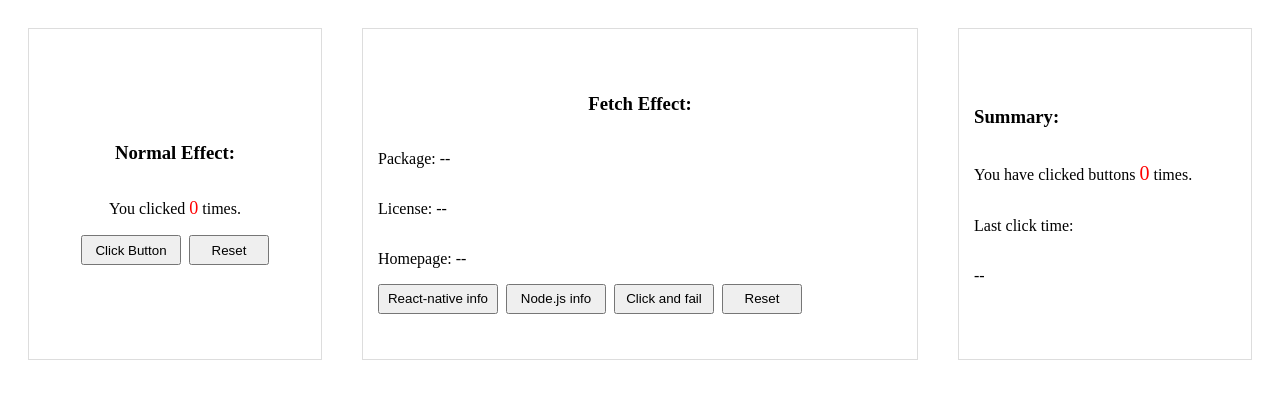
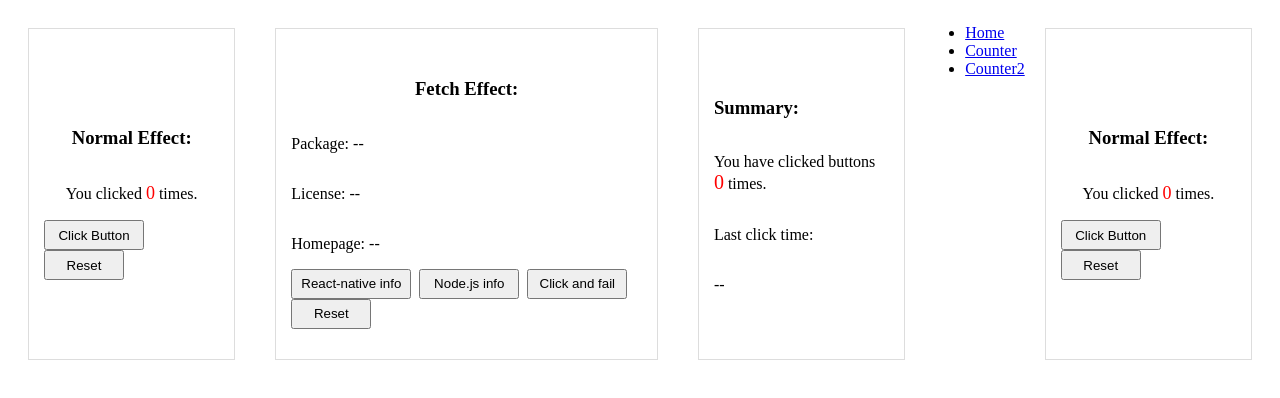
Before and after one commit to zmj0920/react-ts, a React app in the folder a-react-ts/: page / in a window 1280 px wide. Shown: the top 398 px of the page. Built offline with nearby package versions, Linux system fonts and the light colour scheme; the HTML template or start-up script is replaced by a standard one.

Commit message:
update 导航

```diff
--- a/a-react-ts/src/NormalActionModel.ts
+++ b/a-react-ts/src/NormalActionModel.ts
@@ -1,3 +1,4 @@
+
 import { NormalModel } from './NormalModel';
 
 export abstract class NormalActionModel<Payload extends RM.AnyObject = {}> extends NormalModel<RM.DoNotUseReducer, Payload> {
--- a/a-react-ts/src/components/App.tsx
+++ b/a-react-ts/src/components/App.tsx
@@ -2,13 +2,30 @@ import React, { FunctionComponent } from 'react';
 import Normal from './Normal';
 import Request from './Request';
 import Summary from './Summary';
-
+import { BrowserRouter as Router,Route,Link } from "react-router-dom"
 const App: FunctionComponent = () => {
   return (
     <div style={{ flexDirection: 'row', display: 'flex' }}>
       <Normal />
       <Request />
       <Summary />
+    {/* 路由组件 */}
+    <Router>
+      {/*  放两个路由规则需要在外层套个React.Fragment */}
+      <React.Fragment>
+        {/* 增加导航 */}
+        <ul>
+          <li><Link to="/">Home</Link></li>
+          <li><Link to="/Request">Counter</Link></li>
+          <li><Link to="/Summary">Counter2</Link></li>
+        </ul>
+        {/* 当路径为 / 时是home组件 */}
+        {/* 为了避免home组件一直渲染，我们可以添加属性exact */}
+        <Route exact path="/" component={Normal}/>
+        <Route path="/counter" component={Request}/>
+        <Route path="/counter2" component={Summary} />
+      </React.Fragment>
+    </Router>
     </div>
   );
 };
--- a/a-react-ts/src/components/Normal.tsx
+++ b/a-react-ts/src/components/Normal.tsx
@@ -2,6 +2,10 @@ import React, { CSSProperties, FunctionComponent, useCallback } from 'react';
 import { useDispatch } from 'react-redux';
 import { counterModel } from '../models/normal/CounterModel';
 import { resetModel } from '../models/normal/ResetModel';
+// import 'antd/dist/antd.css';
+// import { Button } from 'antd';
+
+
 
 const styles: CSSProperties = {
   width: 300,
@@ -31,6 +35,7 @@ const Normal: FunctionComponent = () => {
 
   return (
     <div style={styles}>
+      {/* <Button>123</Button> */}
       <h3>Normal Effect:</h3>
       <p>You clicked <span style={{ fontSize: 18, color: '#f00' }}>{count}</span> times.</p>
       <div>
--- a/a-react-ts/src/createRequestMiddleware.ts
+++ b/a-react-ts/src/createRequestMiddleware.ts
@@ -1,3 +1,5 @@
+//创建请求
+
 import axios, { AxiosError, AxiosRequestConfig } from 'axios';
 import { Dispatch, Middleware, MiddlewareAPI } from 'redux';
 import { HTTP_STATUS_CODE, METHOD } from './util';
```
Also changed, not shown: a-react-ts/package.json (+8 -6 lines), 1 other file (tests, documents, lock files or other folders).
